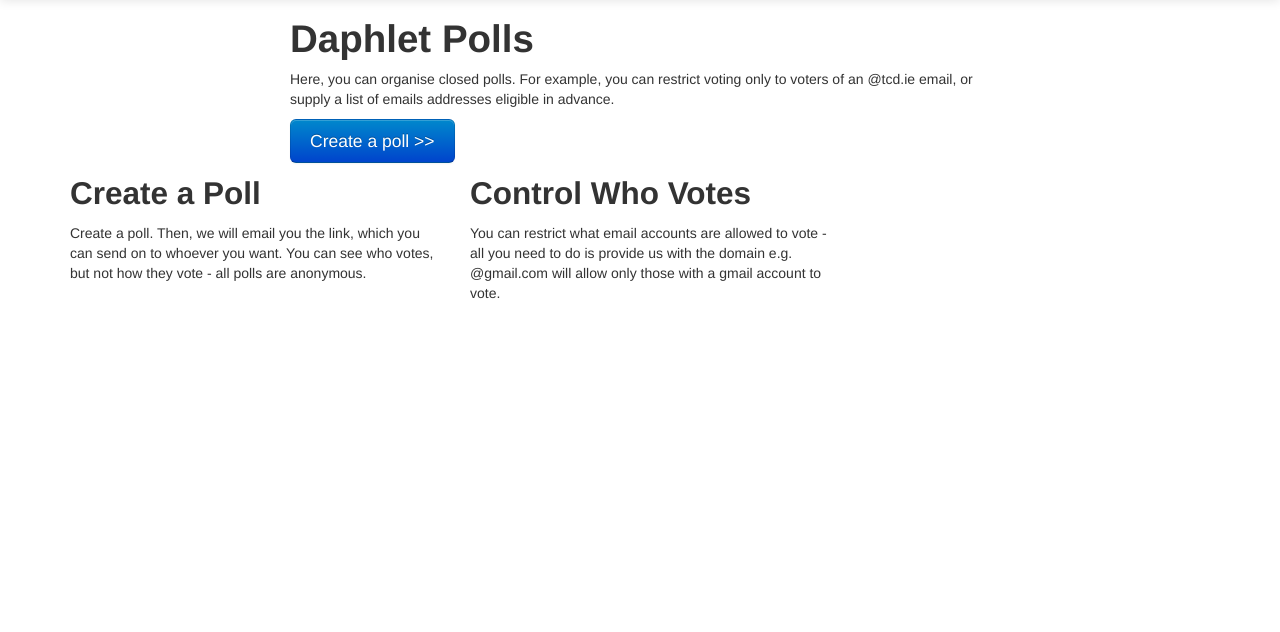
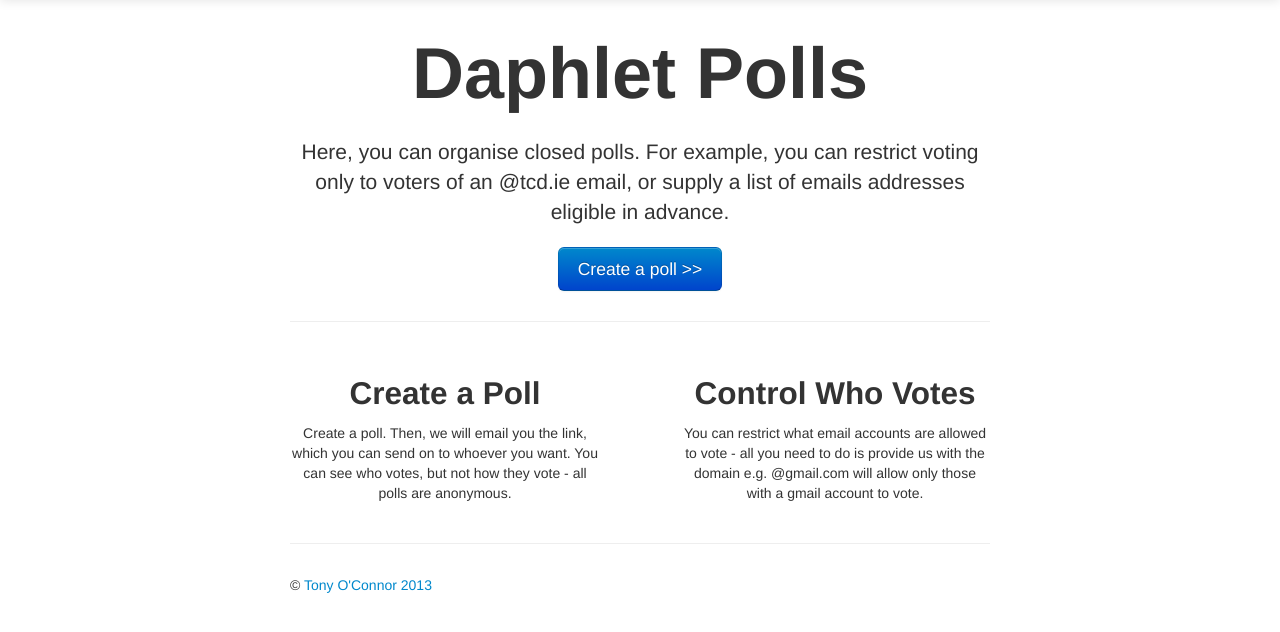
Before and after one commit to toconnor13/daphlet, a Django app: template templates/polls/index.html in a window 1280 px wide. Shown: the part 41-673 px from the top of the page. Run offline with Django 3.2, Linux system fonts and the light colour scheme; the template is opened without the code that fills it, so the values that code supplies are empty; some libraries are stand-ins or nearby versions.

Commit message:
Index page changed

```diff
--- a/templates/polls/index.html
+++ b/templates/polls/index.html
@@ -2,24 +2,32 @@
 
 {% block content %}
 
-<div class="container" style="max-width: 700px">
-	<div class="jumbotron">
-		<h1>Daphlet Polls</h1>
-		<p>Here, you can organise closed polls. For example, you can restrict voting only to voters of an @tcd.ie email, or supply a list of emails addresses eligible in advance. </p>
-		<a href="/polls/create_poll/1/"class="btn btn-primary btn-large">Create a poll >></a>
-	</div>
+<div class="container" style="max-width: 700px;">
+	<div style="text-align: center; ">
+		<h1 style="font-size: 72px; line-height: 1.5; ">Daphlet Polls</h1>
+		<p class="lead">Here, you can organise closed polls. For example, you can restrict voting only to voters of an @tcd.ie email, or supply a list of emails addresses eligible in advance. </p>
+		<a href="/polls/create_poll/1/" class="btn btn-primary btn-large">Create a poll >></a>
 </div>
 
+<hr style="margin: 30px 0px;">
 
-<div class="span4">
+<div class="row-fluid marketing" style="text-align: center; margin-top: 40px; max-width: 800px; ">
+<div class="span6" style="max-width: 310px;">
 	<h2>Create a Poll</h2>
 	<p>Create a poll. Then, we will email you the link, which you can send on to whoever you want. You can see who votes, but not how they vote - all polls are anonymous.</p>
 
 </div>
 
-<div class="span4">
+<div class="span6" style="max-width: 310px; float: right;">
 	<h2>Control Who Votes</h2>
 	<p>You can restrict what email accounts are allowed to vote - all you need to do is provide us with the domain e.g. @gmail.com will allow only those with a gmail account to vote.</p>
+</div>
+
+</div>
+
+<hr style="margin: 30px 0px;">
+<div class="footer">
+	<p>&copy; <a href="mailto:toconnor13@gmailcome">Tony O'Connor 2013</p>
 </div>
 
 
```
